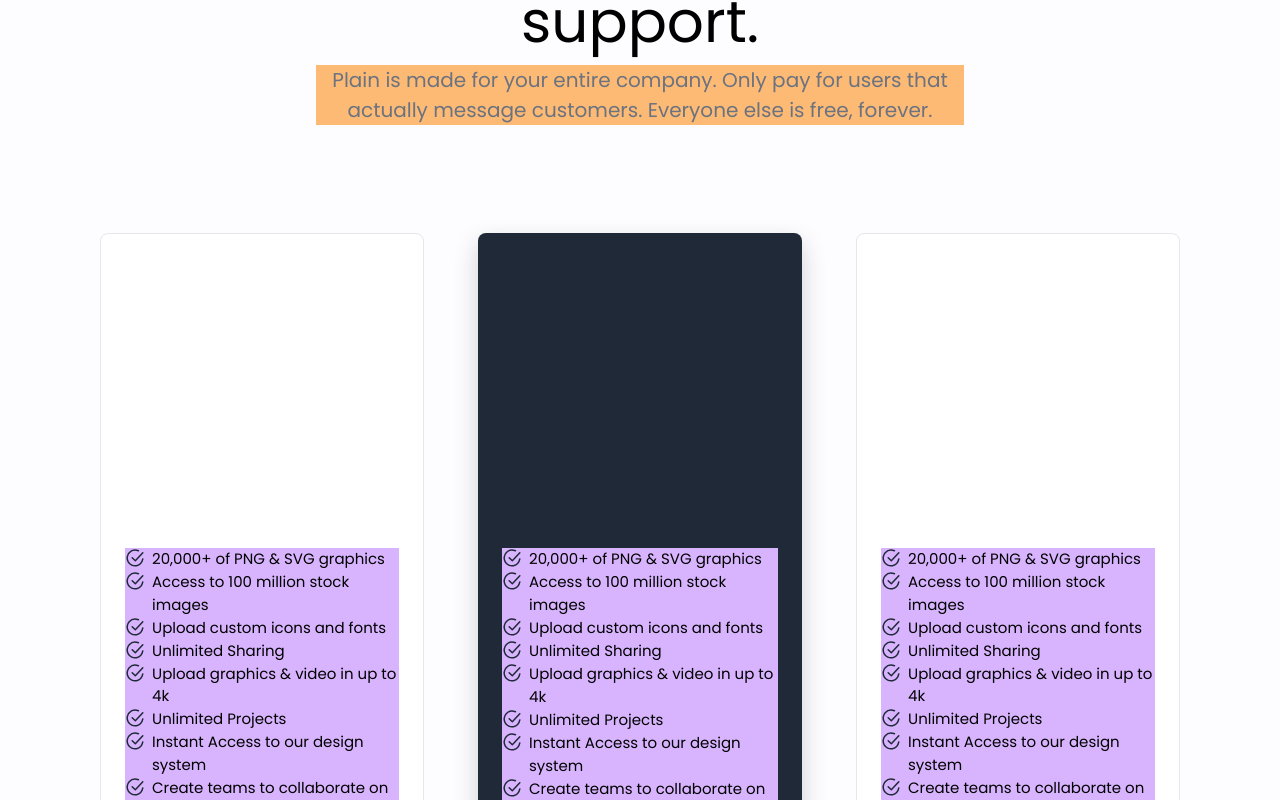
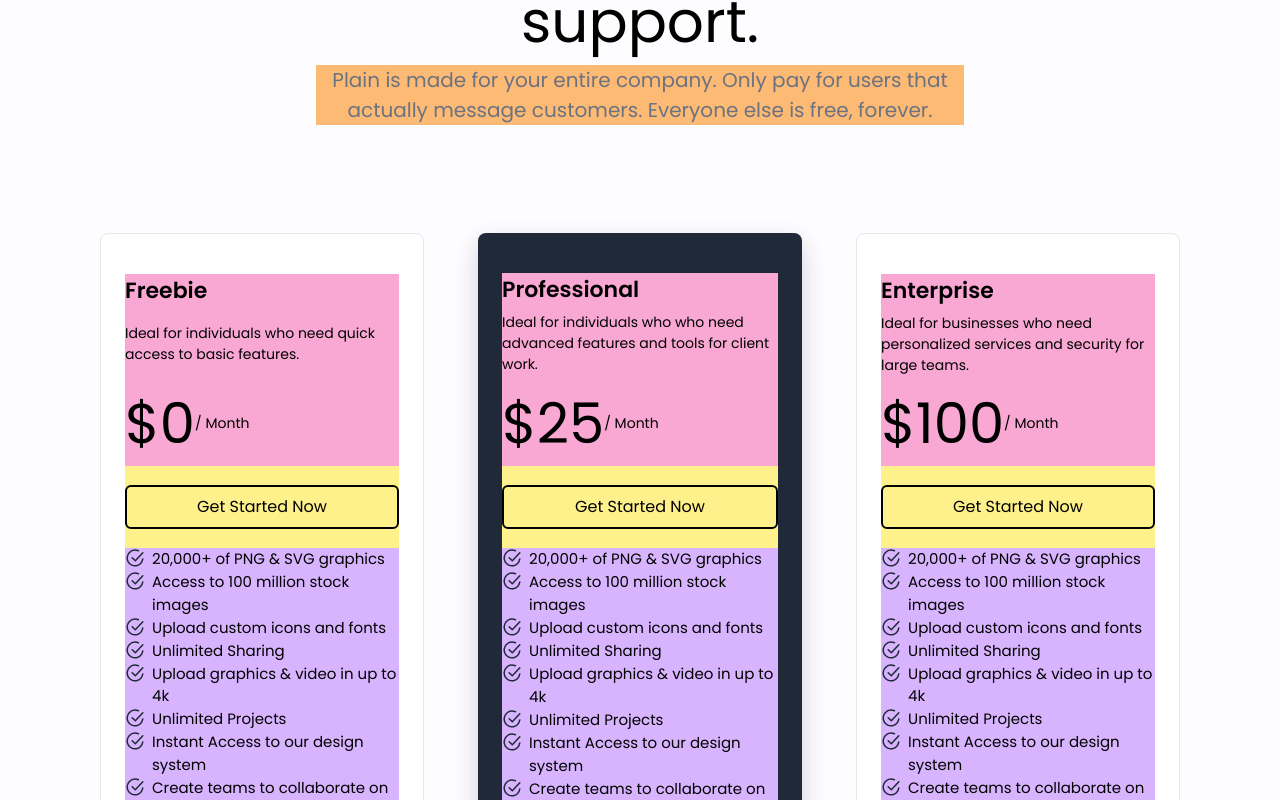
Before and after one commit to ShibanshL/landing_page, a React (Vite) app: page / in a window 1280 px wide. Shown: the part 3400-4200 px from the top of the page. Built offline with nearby package versions, Linux system fonts and the light colour scheme.

Commit message:
made some more progress on minute components

```diff
--- a/src/components/Page3.tsx
+++ b/src/components/Page3.tsx
@@ -2,7 +2,10 @@
   return (
     <>
       <div className="Page3 h-[100vh] w-full flex items-center justify-center p-[100px]">
-        <div className="P3_Card h-full w-full rounded-2xl bg-purple-300"></div>
+        <div className="P3_Card h-full w-full rounded-2xl bg-purple-300 shadow-4xl">
+          <div className="h-[20%] w-full flex items-center justify-center"></div>
+          <div className="h-[80%] w-full flex items-center justify-center"></div>
+        </div>
       </div>
     </>
   );
--- a/src/components/Page5.tsx
+++ b/src/components/Page5.tsx
@@ -57,10 +57,25 @@
                      e.heading == "Professional"
                        ? ""
                        : "border-[1px] border-[#E5E7EB]"
-                   } pt-[40px] pb-[40px] pl-[24px] pr-[24px]
+                   } pt-[40px] pb-[40px] pl-[24px] pr-[24px] flex-wrap
                   `}
                 >
-                  <div className="h-[50%] w-full "></div>
+                  <div className="h-[50%] w-full ">
+                    <div className="h-[70%] w-full flex items-start justify-between flex-col bg-pink-300">
+                      <label className="font-semibold text-[22px]">
+                        {e.heading}
+                      </label>
+                      <p className="text-[14px]">{e.desc}</p>
+                      <h1 className="text-[56px] flex items-center justify-center">
+                        ${e.price} <span className="text-[14px]">/ Month</span>
+                      </h1>
+                    </div>
+                    <div className="h-[30%] w-full flex items-center justify-center bg-yellow-200">
+                      <button className="h-[44px] border-2 border-black w-[100%] rounded-md outline-none">
+                        Get Started Now
+                      </button>
+                    </div>
+                  </div>
                   <div className="h-[50%] w-full flex items-start justify-between flex-col bg-purple-300">
                     {constantCardData.map((e: string) => {
                       return (
--- a/tailwind.config.js
+++ b/tailwind.config.js
@@ -5,6 +5,7 @@
     extend: {
       boxShadow: {
         "3xl": " 0px 10px 25px 0px rgba(31, 41, 55, 0.20)",
+        "4xl": " 0px 10.988px 36.628px 0.916px rgba(28, 25, 23, 0.05)",
       },
     },
   },
```
